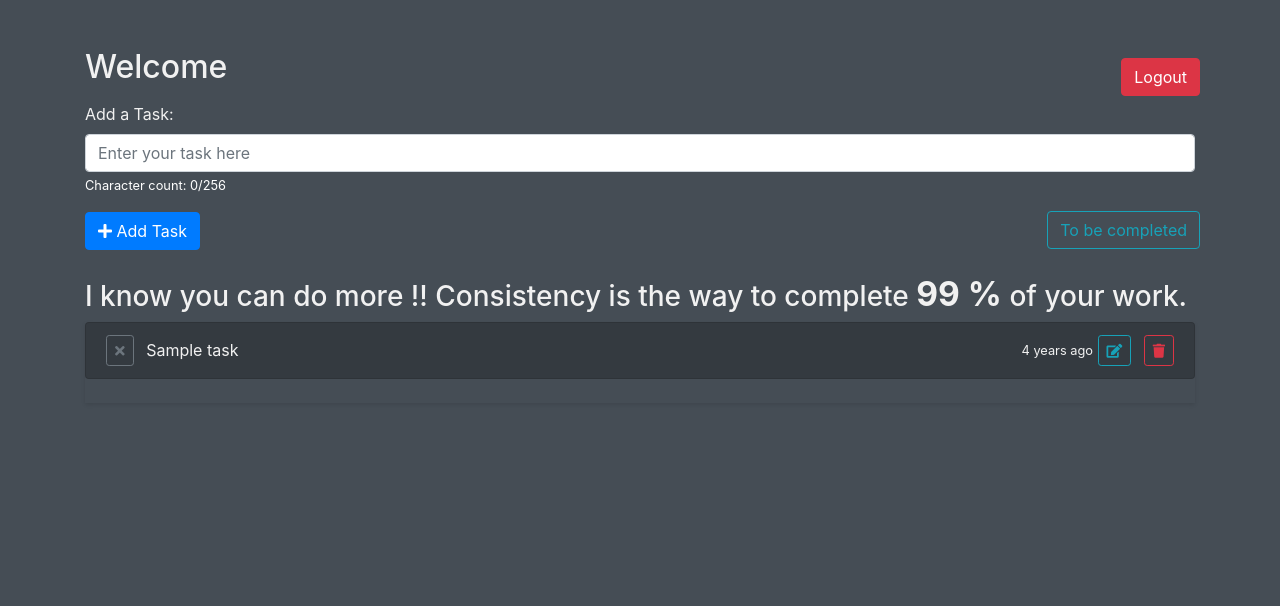
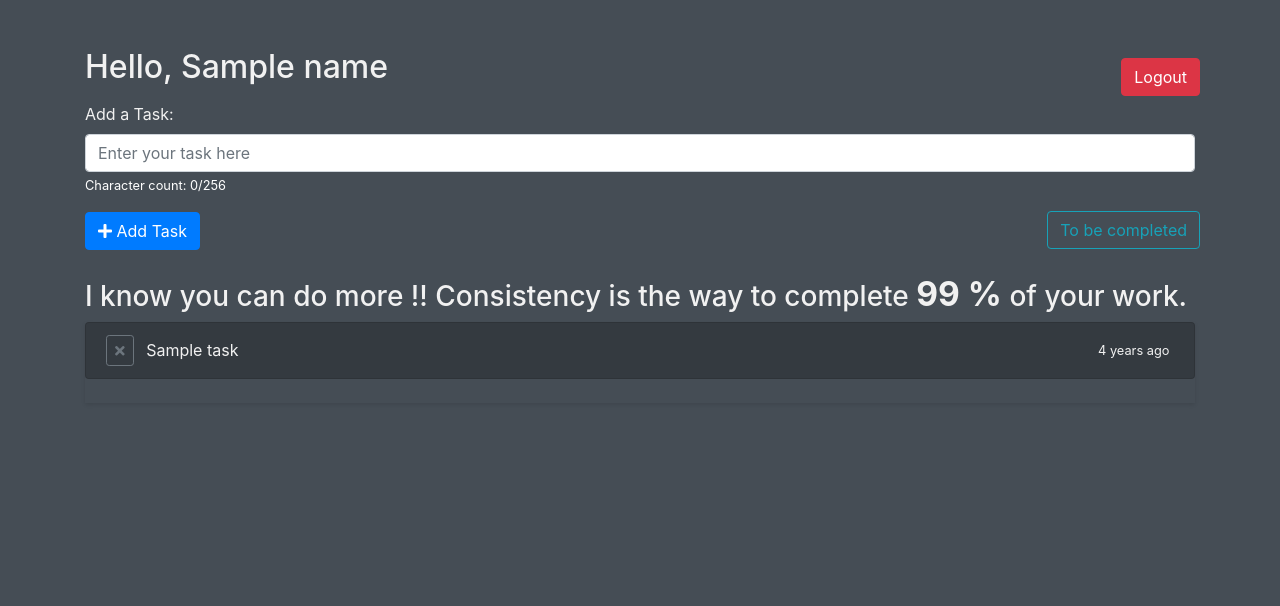
Before and after one commit to himanshu-kr-jha/todo-site, a Node server app: template views/completed.ejs in a window 1280 px wide. Shown: the top 606 px of the page. Run offline with Node 20, Linux system fonts and the light colour scheme; the template is opened without the code that fills it: most values are stand-ins (such as "Sample title", 1, 10 or a date in 2020); some libraries are stand-ins or nearby versions.

Commit message:
minor changes in completed section of code.

```diff
--- a/index.js
+++ b/index.js
@@ -369,8 +369,25 @@ app.patch("/user/task/:id/:taskid",(req,res)=>{
 
 app.get("/user/:id/complete",(req,res)=>{
     let {id}=req.params;
+    let name;
+    let searchQ = `SELECT username FROM user WHERE id='${id}';`;
+    try {
+        connection.query(searchQ, (err, result) => {
+            if (err) throw err;
+            console.log(result);
+            if (result.length !== 0) {
+                let username = result[0].username;
+                name=username;
+            } else {
+                res.send("No such record");
+            }
+        });
+    } catch (err) {
+        console.log(err);
+        res.send("Wrong username or password.");
+    }
     let countQuery = `SELECT status, COUNT(*) AS count FROM tasks WHERE id='${id}' GROUP BY status;`;
-    const statuslist=count(id);
+    // const statuslist=count(id);
     let s0;
     let s1;
     let total;
@@ -414,7 +431,7 @@ app.get("/user/:id/complete",(req,res)=>{
             let percentage=(s1*100)/total;
             percentage=parseFloat(percentage.toFixed(2));
             console.log("------------------------------"+percentage);
-            res.render("completed", { data, id,percentage});
+            res.render("completed", { data, id,percentage,name});
         });
     } catch (err) {
         console.log(err);
--- a/views/completed.ejs
+++ b/views/completed.ejs
@@ -76,7 +76,7 @@
 <body>
 
     <div class="container mt-5">
-        <h2 class="mb-3">Welcome</h2>
+        <h2 class="mb-3">Hello, <%= name %></h2>
         <!-- Logout Button -->
         <form action="/logout" method="get" class="logout-button">
             <button class="btn btn-danger">Logout</button>
@@ -115,7 +115,6 @@
                                 </button>
                             </form>
                             &nbsp;
-                            <form action="/user/task/<%= id %>/<%= item.taskid %>?_method=PATCH" method="post" class="d-flex align-items-center w-100">
                             <span class="task-content flex-grow-1">
                                 <% if (item.task.length > 110) { %>
                                     <%= item.task.slice(0, 110) %><br>
@@ -126,6 +125,7 @@
                                 <% } %>
                             </span>
                             <small class="time-ago"></small>&nbsp;
+                            <!-- <form action="/user/task/<%= id %>/<%= item.taskid %>?_method=PATCH" method="post" class="d-flex align-items-center w-100">
                                 <input type="text" name="task" value="<%= item.task %>" class="form-control task-input d-none mr-2"/>
                                 <button type="button" class="btn btn-outline-info btn-sm edit-btn mr-2"><i class="fas fa-edit"></i></button>
                                 <button type="submit" class="btn btn-outline-info btn-sm save-btn d-none"><i class="fas fa-save"></i></button>&nbsp;
@@ -133,7 +133,7 @@
                             </form>
                             <form action="/user/task/<%= id %>/<%= item.taskid %>?_method=DELETE" method="post">
                                 <button type="submit" class="btn btn-outline-danger btn-sm delete-btn"><i class="fas fa-trash"></i></button>
-                            </form>
+                            </form> -->
                         </li>
                     <% }); %>
                 </ul>
--- a/views/index.ejs
+++ b/views/index.ejs
@@ -76,7 +76,7 @@
 <body>
 
     <div class="container mt-5">
-        <h2 class="mb-3">Welcome, <%= name %></h2>
+        <h2 class="mb-3">Hello, <%= name %></h2>
         <!-- Logout Button -->
         <form action="/logout" method="get" class="logout-button">
             <button class="btn btn-danger">Logout</button>
```
Lines whose indentation alone changed are shown as unchanged.
